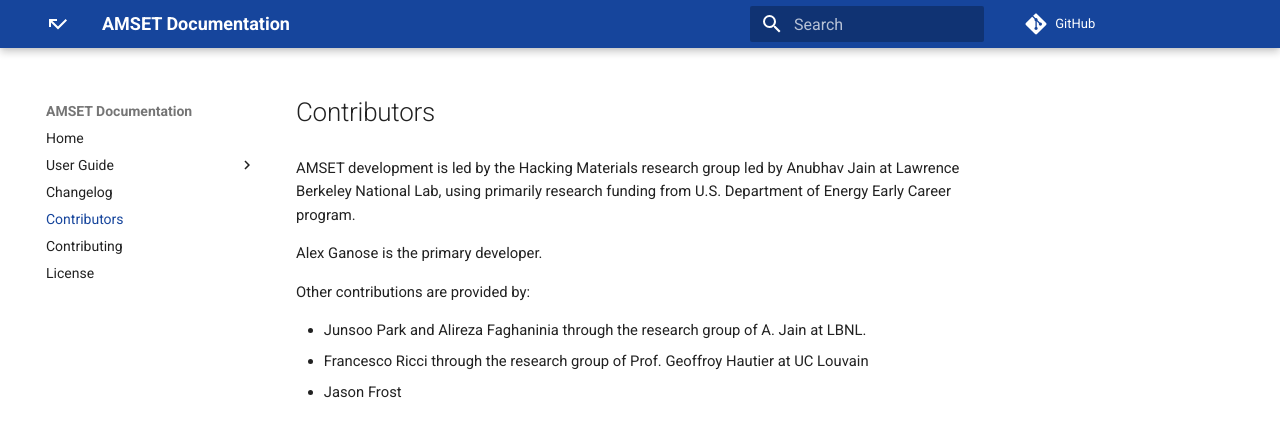
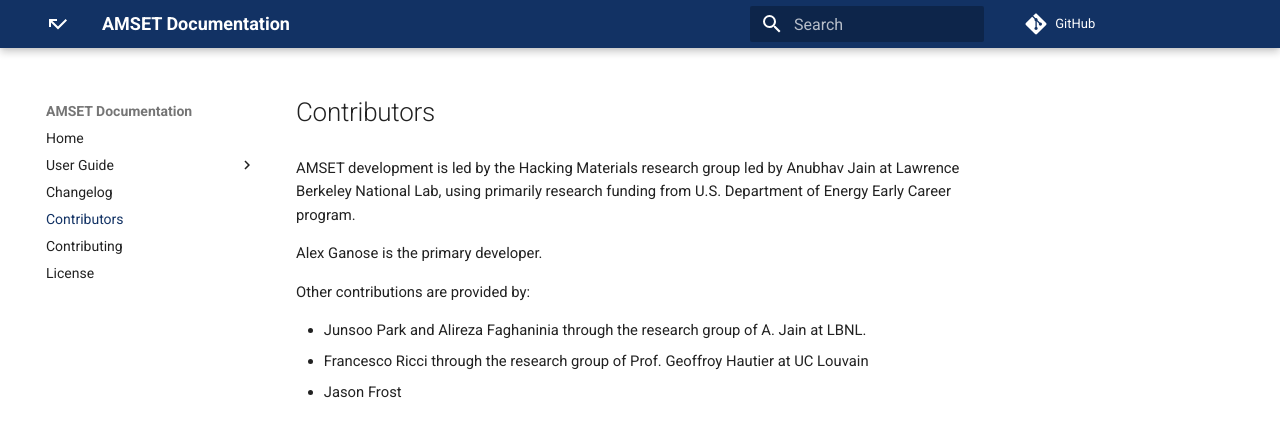
Before and after one commit to hackingmaterials/amset, an MkDocs documentation site: the page built from docs/src/contributors.md, in a window 1280 px wide. Shown: the top 437 px of the page. Built offline with MkDocs 1.6.1 and Material for MkDocs 9.7.7, drawn with Linux system fonts in a browser that asks for light colours; comment, search, counter and statistics services are not loaded.

Commit message:
Update doc color

```diff
--- a/docs/src/stylesheets/colors.css
+++ b/docs/src/stylesheets/colors.css
@@ -10,16 +10,16 @@
   --md-default-bg-color--lighter:      hsla(0, 0%, 100%, 0.3);
   --md-default-bg-color--lightest:     hsla(0, 0%, 100%, 0.12);
 
-  --md-primary-fg-color:               hsla(219, 75%, 35%, 1);
-  --md-primary-fg-color--light:        hsla(219, 75%, 35%, 1);
-  --md-primary-fg-color--dark:         hsla(219, 75%, 35%, 1);
+  --md-primary-fg-color:               hsla(216, 70%, 23%, 1);
+  --md-primary-fg-color--light:        hsla(216, 70%, 23%, 1);
+  --md-primary-fg-color--dark:         hsla(216, 70%, 23%, 1);
   --md-primary-bg-color:               hsla(0, 0%, 100%, 1);
   --md-primary-bg-color--light:        hsla(0, 0%, 100%, 0.7);
 
   // Accent color shades
-  --md-accent-fg-color:                hsla(219, 75%, 35%, 1);
-  --md-accent-fg-color:                hsla(219, 75%, 35%, 1);
-  --md-accent-fg-color--transparent:   hsla(219, 75%, 35%, 0.1);
+  --md-accent-fg-color:                hsla(216, 70%, 23%, 1);
+  --md-accent-fg-color:                hsla(216, 70%, 23%, 1);
+  --md-accent-fg-color--transparent:   hsla(216, 70%, 23%, 0.1);
   --md-accent-bg-color:                hsla(0, 0%, 100%, 1);
   --md-accent-bg-color--light:         hsla(0, 0%, 100%, 0.7);
 
```
